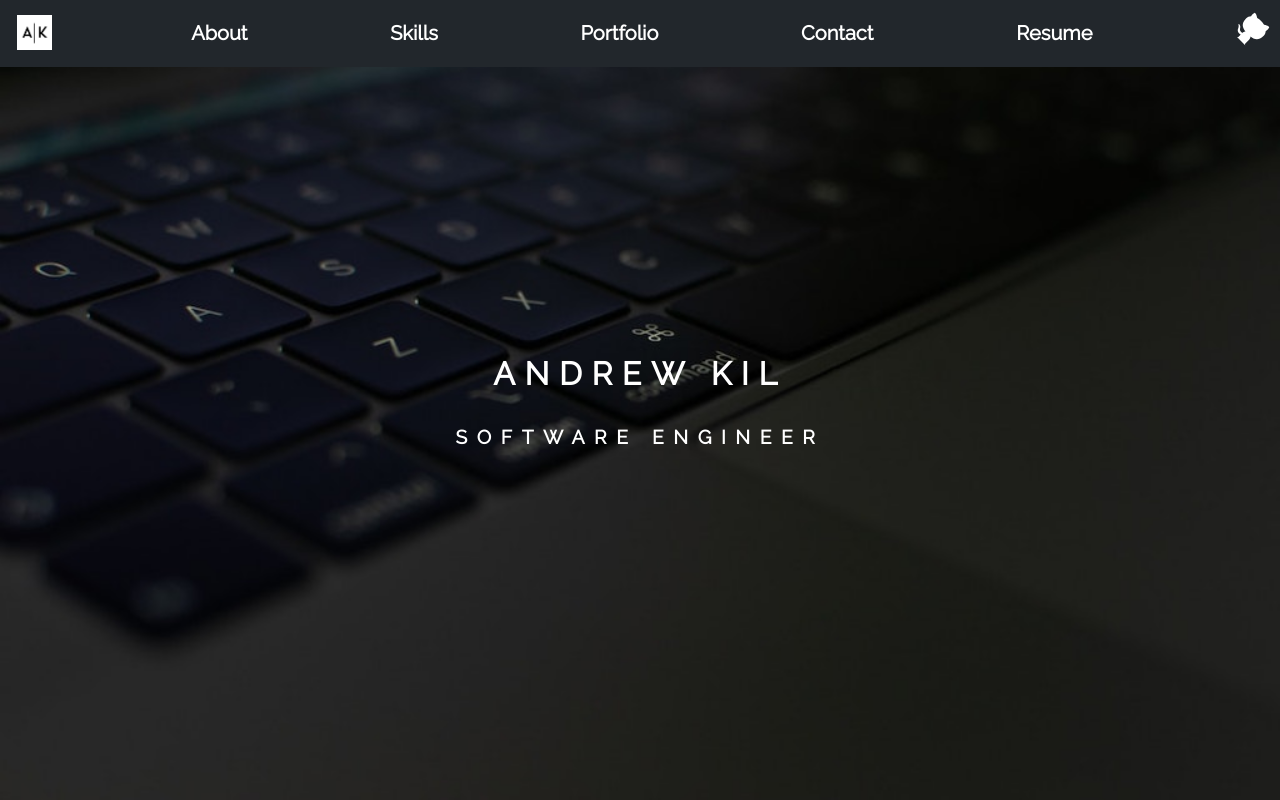
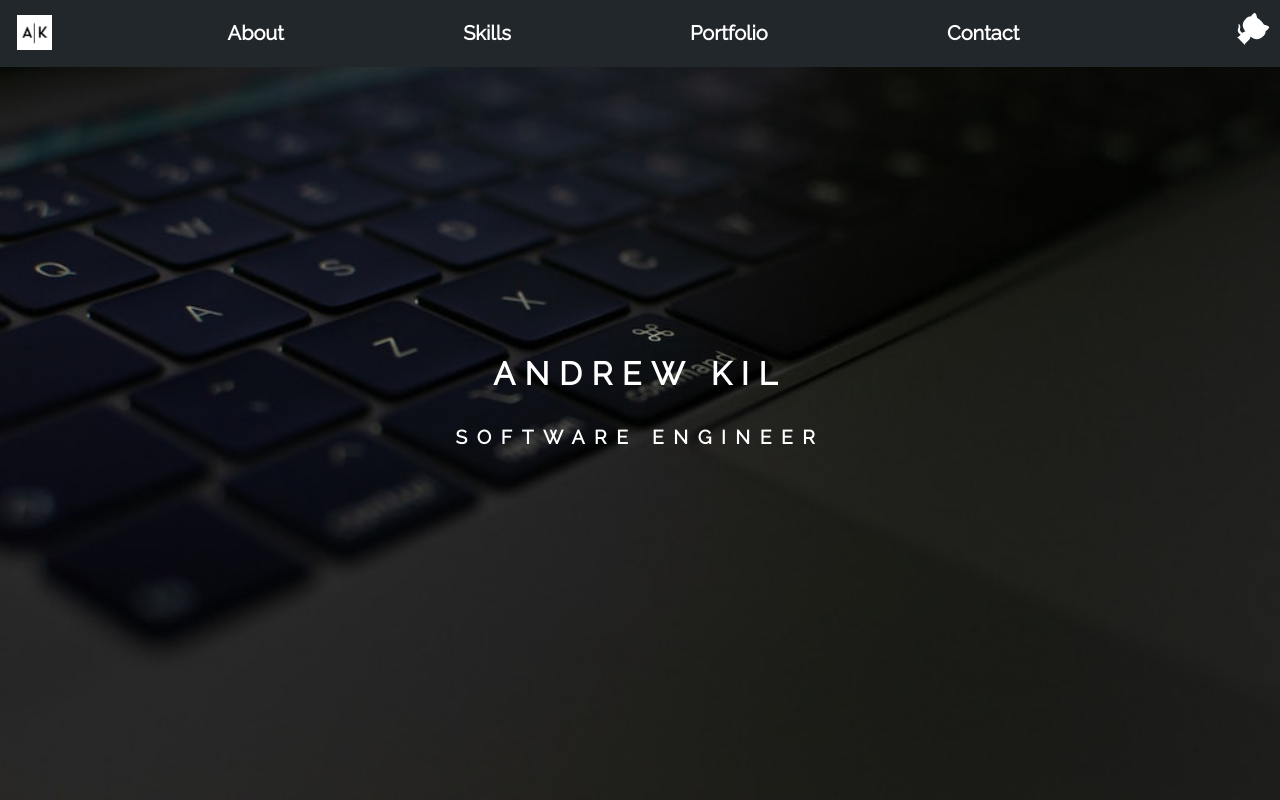
Before and after one commit to Andrew-Kil/andrewkil.com, a React (Create React App) app: page / in a window 1280 px wide. Shown: the top 800 px of the page. Built offline with nearby package versions, Linux system fonts and the light colour scheme; some icons are missing.

Commit message:
remove resume from NavBar

```diff
--- a/src/components/NavBar/NavBar.js
+++ b/src/components/NavBar/NavBar.js
@@ -1,6 +1,5 @@
 import React from "react";
 import icon from "../../assets/A|K.png";
-import resume from "../../assets/resume.pdf";
 import "./NavBar.css";
 
 const NavBar = () => {
@@ -35,14 +34,6 @@ const NavBar = () => {
           className="nav-a"
           aria-label="Navigate to the Contact section">
           <li>Contact</li>
-        </a>
-        <a
-          href={resume}
-          target="_blank"
-          rel="noopener noreferrer"
-          className="nav-a"
-          aria-label="Navigate to the Resume section">
-          <li>Resume</li>
         </a>
         <a
           href="https://github.com/andrew-kil"
```
